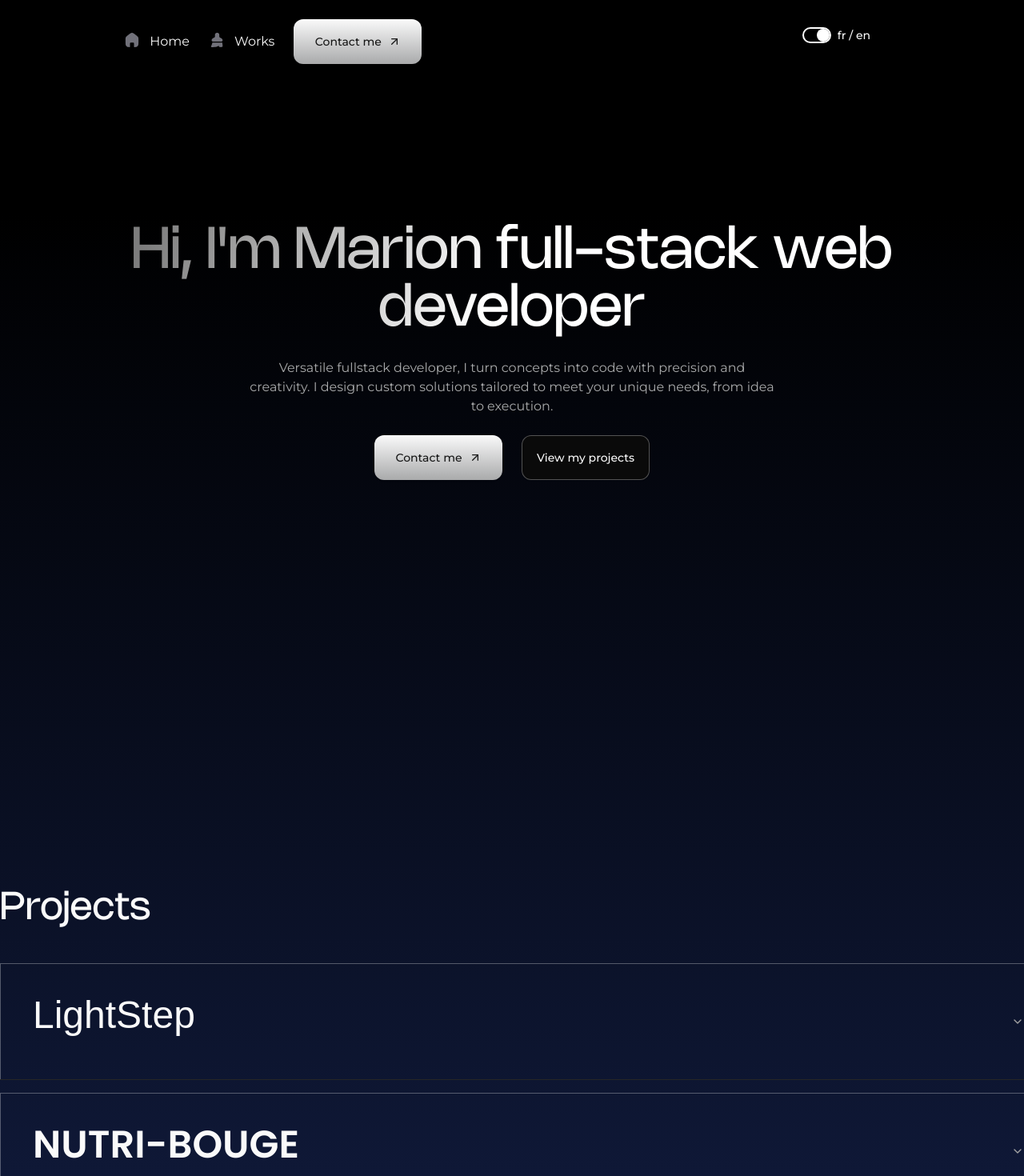
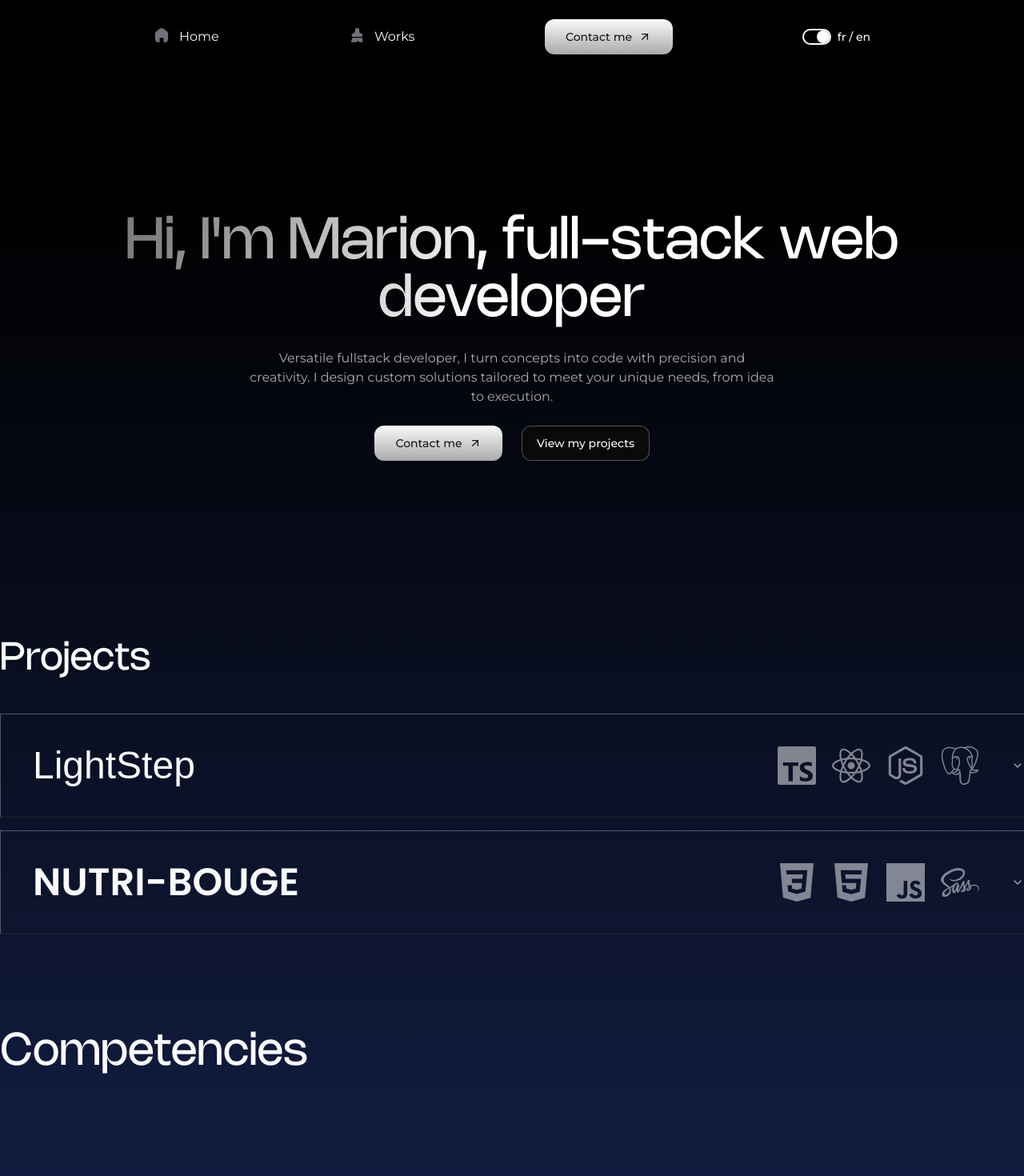
Before and after one commit to NamaKa298/portfolio, a Next.js app: page /en in a window 1280 px wide. Shown: the top 1470 px of the page at 80% size. Built offline with nearby package versions, Linux system fonts and the light colour scheme; a web font is replaced by a local one.

Commit message:
effet titre + navbar fonctionnelle

```diff
--- a/messages/en.json
+++ b/messages/en.json
@@ -5,7 +5,7 @@
     "contact": "Contact me"
   },
   "home": {
-    "title": "Hi, I'm Marion full-stack web developer",
+    "title": "Hi, I'm Marion, full-stack web developer",
     "description": "Versatile fullstack developer, I turn concepts into code with precision and creativity. I design custom solutions tailored to meet your unique needs, from idea to execution.",
     "contact": "Contact me",
     "viewProjects": "View my projects",
--- a/messages/fr.json
+++ b/messages/fr.json
@@ -5,7 +5,7 @@
     "contact": "Contactez-moi"
   },
   "home": {
-    "title": "Bonjour, je suis Marion développeuse web full-stack",
+    "title": "Bonjour, je suis Marion, développeuse web full-stack",
     "description": "Développeur fullstack polyvalent, je transforme les concepts en code avec précision et créativité. Je conçois des solutions sur mesure adaptées à vos besoins uniques, de l'idée à l'exécution.",
     "contact": "Contactez-moi",
     "viewProjects": "Voir mes projets",
--- a/package.json
+++ b/package.json
@@ -16,8 +16,11 @@
     "@radix-ui/react-separator": "^1.1.7",
     "@radix-ui/react-slot": "^1.2.3",
     "@radix-ui/react-switch": "^1.2.6",
+    "@tabler/icons-react": "^3.35.0",
     "class-variance-authority": "^0.7.1",
     "clsx": "^2.1.1",
+    "framer-motion": "^12.23.24",
+    "gsap": "^3.13.0",
     "lucide-react": "^0.545.0",
     "motion": "^12.23.24",
     "next": "15.5.4",
--- a/src/app/[locale]/globals.css
+++ b/src/app/[locale]/globals.css
@@ -69,6 +69,7 @@ body {
   min-height: 100vh;
   color: hsl(var(--foreground));
 }
+
 @media (min-width: 1280px) {
   .xl\:text-base {
     font-size: 1rem;
@@ -99,7 +100,7 @@ body {
   max-width: 42rem;
 }
 
-mb-6 {
+.mb-6 {
   margin-bottom: 1.5rem;
 }
 
@@ -168,9 +169,27 @@ mb-6 {
   0% {
     transform: translateY(100%);
     opacity: 0;
+    filter: blur(10px);
   }
   50% {
     opacity: 0.5;
+    filter: blur(2px);
+  }
+  100% {
+    transform: translateY(0);
+    opacity: 1;
+  }
+}
+
+@keyframes slide-down {
+  0% {
+    transform: translateY(-100%);
+    opacity: 0;
+    filter: blur(10px);
+  }
+  50% {
+    opacity: 0.5;
+    filter: blur(2px);
   }
   100% {
     transform: translateY(0);
@@ -182,9 +201,11 @@ mb-6 {
   0% {
     transform: translateX(-100%, 100%);
     opacity: 0;
+        filter: blur(10px);
   }
   50% {
     opacity: 0.5;
+        filter: blur(2px);
   }
   100% {
     transform: translateY(0);
@@ -196,9 +217,11 @@ mb-6 {
   0% {
     transform: translate(-100%, 100%);
     opacity: 0;
+    filter: blur(10px);
   }
   50% {
     opacity: 0.5;
+    filter: blur(2px);
   }
   100% {
     transform: translate(0, 0);
@@ -210,9 +233,11 @@ mb-6 {
   0% {
     transform: translate(100%, 100%);
     opacity: 0;
+    filter: blur(10px);
   }
   50% {
     opacity: 0.5;
+    filter: blur(2px);
   }
   100% {
     transform: translate(0, 0);
@@ -221,15 +246,34 @@ mb-6 {
 }
 
 .slide-up {
-  animation: slide-up 0.5s ease-in-out forwards;
+  animation: slide-up 0.8s ease-in-out forwards;
+}
+.slide-down {
+  animation: slide-down 0.8s ease-in-out forwards;
 }
 
 .slide-up-from-bottom-left {
-  animation: slide-up-from-bottom-left 0.5s ease-in-out forwards;
+  animation: slide-up-from-bottom-left 0.8s ease-in-out forwards;
 }
 
 .slide-up-from-bottom-right {
-  animation: slide-up-from-bottom-right 0.5s ease-in-out forwards;
+  animation: slide-up-from-bottom-right 0.8s ease-in-out forwards;
+}
+
+.aurora-element {
+  background: radial-gradient(circle, cyan, transparent);
+  mix-blend-mode: lighten;
+}
+
+.glow-text {
+  color: white;
+  text-shadow: 0 0 20px cyan;
+  mix-blend-mode: lighten;
+}
+
+.light-effect {
+  background: white;
+  mix-blend-mode: lighten;
 }
 
 @layer base {
--- a/src/app/[locale]/page.tsx
+++ b/src/app/[locale]/page.tsx
@@ -6,7 +6,7 @@ import { ArrowUpRightIcon } from "lucide-react";
 import { useTranslations } from "next-intl";
 import { ContactForm } from "@/components/form";
 import Projects from "@/components/projects";
-import { Header } from '@/components/Header';
+import { Header } from '@/components/header';
 
 export default function HomePage() {
   const t = useTranslations('home');
@@ -24,10 +24,10 @@ export default function HomePage() {
     }
   };
   return (
-    <div>
+    <div className="max-w-screen-xl mx-auto w-full">
       <Header scrollToSection={scrollToSection} />
       <main className="flex flex-col gap-[32px]">
-        <header className="max-full mx-auto pt-20 md:pt-28 lg:pt-36 xl:pt-44 overflow-hidden relative text-center pb-56 md:pb-64 lg:pb-72">
+        <header className="max-full mx-auto pt-20 md:pt-28 lg:pt-36 xl:pt-44 overflow-hidden relative text-center pb-56 md:pb-64 lg:pb-0">
           <section
             id="titleSection"
             className="flex flex-col items-center justify-center"
@@ -44,7 +44,7 @@ export default function HomePage() {
               <div className="flex flex-wrap items-center gap-2 md:flex-row slide-up-from-bottom-left w-full sm:flex-1 max-w-[10rem]">
                 <Button
                   variant="default"
-                  className="items-center justify-center size-lg sm:h-14 md:px-8 font-lg text-sm sm:text-sm bg-gradient-to-t from-[#A9AAAB] to-[#FAFAFA] hover:scale-105 w-full rounded-xl"
+                  className="items-center justify-center size-lg sm:h-11 md:px-8 font-lg text-sm sm:text-sm bg-gradient-to-t from-[#A9AAAB] to-[#FAFAFA] hover:scale-105 w-full rounded-xl"
                   onClick={() => scrollToSection('contact')}
                 >
                   {t('contact')}
@@ -54,7 +54,7 @@ export default function HomePage() {
               <div className="flex flex-wrap items-center gap-2 md:flex-row slide-up-from-bottom-right w-full sm:flex-1 max-w-[10rem]">
                 <Button
                   variant="outline"
-                  className="items-center font-lg size-lg sm:h-14 md:px-8 text-sm sm:text-sm hover:scale-105 border-foreground/30 w-full justify-center rounded-xl"
+                  className="items-center font-lg size-lg sm:h-11 md:px-8 text-sm sm:text-sm hover:scale-105 border-foreground/30 w-full justify-center rounded-xl"
                   onClick={() => scrollToSection('projects')}
                 >
                   {t('viewProjects')}
@@ -63,7 +63,7 @@ export default function HomePage() {
             </div>
           </section>
         </header>
-        <section id="projects" className="flex pt-20">
+        <section id="projects" className="flex">
           <Projects />
         </section>
         <section id="competencies" className="flex pb-10">
--- a/src/components/Header.tsx
+++ b/src/components/Header.tsx
@@ -15,8 +15,8 @@ export const Header = ({
       className="px-5 sm:px-12 md:px-24 lg:px-32 xl:px-48 font-onest container mx-auto py-6"
       style={{ opacity: 1, transform: 'none' }}
     >
-      <nav className="flex justify-between">
-        <ul className="hidden xl:flex xl:w-1/3 gap-6 items-center justify-center">
+      <nav className="flex justify-between slide-down">
+        <ul className="hidden xl:flex xl:w-full gap-6 items-center justify-between ">
           <li className="duration-300 hover:duration-300">
             <a className="group flex gap-3" href="/">
               <div className="text-[#71717A] duration-300 group-hover:text-white">
@@ -38,7 +38,7 @@ export const Header = ({
             </a>
           </li>
           <li className="duration-300 hover:duration-300">
-            <a className="group flex gap-3" href="/">
+            <a className="group flex gap-3" href="#projects">
               <div className="text-[#71717A] duration-300 group-hover:text-white">
                 <svg
                   xmlns="http://www.w3.org/2000/svg"
@@ -61,7 +61,7 @@ export const Header = ({
             <div className="flex flex-wrap items-center gap-2 md:flex-row w-full sm:flex-1 max-w-[10rem]">
               <Button
                 variant="default"
-                className="items-center justify-center size-lg sm:h-14 md:px-8 font-lg text-sm sm:text-sm bg-gradient-to-t from-[#A9AAAB] to-[#FAFAFA] hover:scale-105 w-full rounded-xl"
+                className="items-center justify-center size-lg sm:h-11 md:px-8 font-lg text-sm sm:text-sm bg-gradient-to-t from-[#A9AAAB] to-[#FAFAFA] hover:scale-105 w-full rounded-xl"
                 onClick={() => scrollToSection('contact')}
               >
                 {t('contact')}
@@ -69,8 +69,10 @@ export const Header = ({
               </Button>
             </div>
           </li>
+          <li>
+            <LanguageSwitcher />
+          </li>
         </ul>
-        <LanguageSwitcher />
       </nav>
     </header>
   );
--- a/src/components/projects.tsx
+++ b/src/components/projects.tsx
@@ -23,7 +23,7 @@ export default function Projects() {
   const t = useTranslations('projects');
 
   return (
-    <div className="w-full">
+    <div className="w-full pt-20">
       <h2 className="text-5xl mb-6 pb-5">{t('title')}</h2>
       <Accordion type="single" collapsible>
         <div className="flex flex-col gap-4">
@@ -32,9 +32,9 @@ export default function Projects() {
             return (
               <AccordionItem value={project.id} key={project.id}>
                 <AccordionTrigger className="border-l border-t border-foreground/30 hover:border-foreground">
-                  <div className="cursor-pointer">
+                  <div className="cursor-pointer flex flex-row items-center justify-between w-full">
                     <h3
-                      className={`text-5xl pl-10 ${fontClass} flex flex-row items-center pb-4`}
+                      className={`text-5xl pl-10 ${fontClass} flex flex-row pr-10`}
                     >
                       {/*} {project.logo && (
                         <img src={project.logo} className="w-20 h-20" />
@@ -42,11 +42,28 @@ export default function Projects() {
                         */}
                       {project.title}
                     </h3>
+                    <div className="flex pr-10">
+                      {project.competences.map((tech) => {
+                        const icon = techIcons[tech];
+                        return (
+                          <div key={tech}>
+                            {icon && (
+                              <div
+                                className="text-5xl w-15 h-15 pl-5 opacity-50 hover:opacity-100"
+                                title={tech}
+                              >
+                                {icon}
+                              </div>
+                            )}
+                          </div>
+                        );
+                      })}
+                    </div>
                   </div>
                 </AccordionTrigger>
                 <AccordionContent>
                   <div className="flex flex-row">
-                    <div className="w-1/3">
+                    <div className="w-1/3 pl-4">
                       <p className="text-sm text-muted-foreground italic pb-4">
                         {project.date}
                       </p>
```
Also changed, not shown: src/components/form.tsx (+9 -9 lines), components.json, 1 other file (tests, documents, lock files or other folders).
